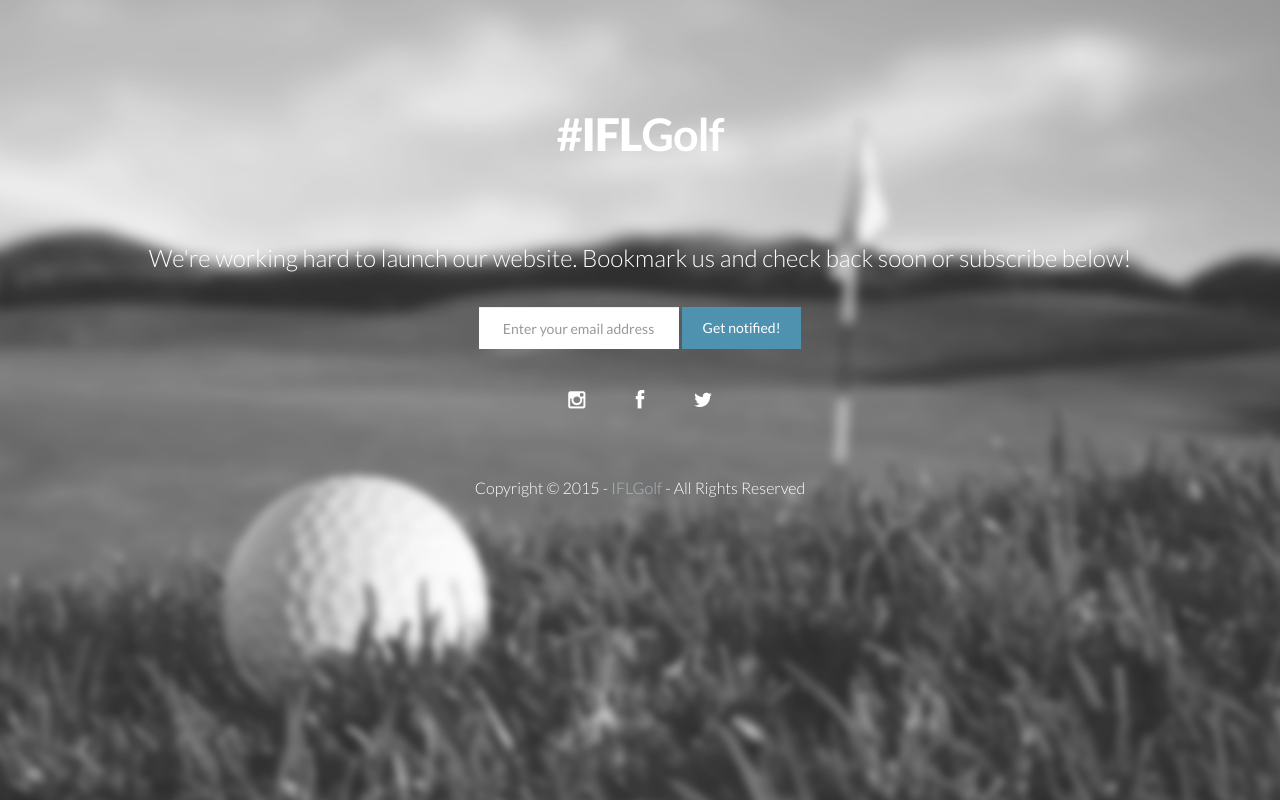
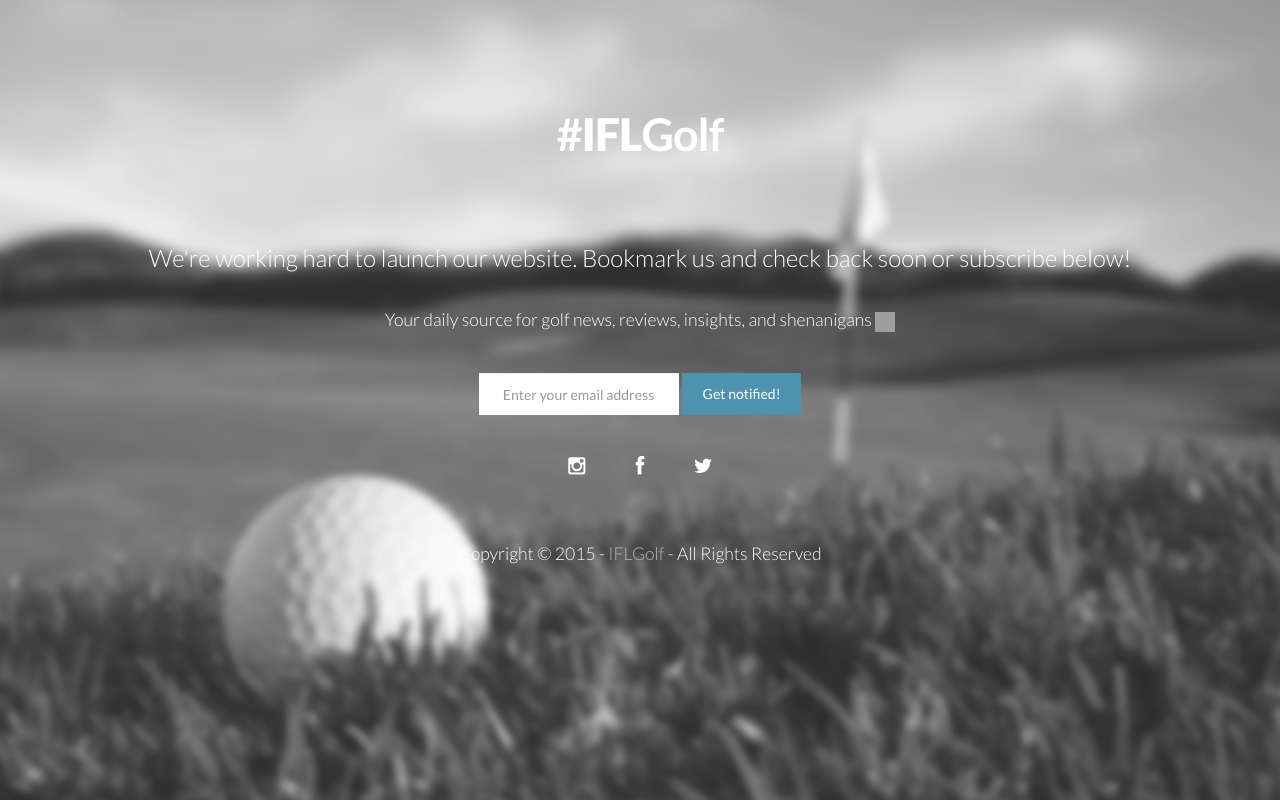
Before and after one commit to emerywebster/iflg-splash, a plain HTML site: page index.html in a window 1280 px wide. Drawn offline with nearby package versions, Linux system fonts and the light colour scheme; some packages are replaced by stand-ins of ours; grey boxes are pictures that could not be loaded; a script that the page names is missing.

Commit message:
add tagline and update paragraph font color

```diff
--- a/assets/css/style.css
+++ b/assets/css/style.css
@@ -32,8 +32,9 @@ h4 {
 }
 
 p {
-    margin-bottom: 20px;
-    font-size: 16px;
+    margin-bottom: 15px;
+    font-size: 1.1em;
+    color: #fff;
 }
 
 
--- a/index.html
+++ b/index.html
@@ -54,8 +54,9 @@
                     <h1><strong>&#35;</strong>IFL<strong>Golf</strong></h1>
                     <br />
                     <h2 class="subtitle">We're working hard to launch our website. Bookmark us and check back soon or subscribe below!</h2>
-                    <br/>
-
+                    <br />
+                    <p>Your daily source for golf news, reviews, insights, and shenanigans <img class="emoji" title=":golf:" alt=":golf:" src="https://assets.github.com/images/icons/emoji/golf.png" height="20" width="20" align="absmiddle"></p>
+                    <br />
                     <form class="form-inline validate signup" action="http://golf.us4.list-manage.com/subscribe/post-json?u=b7cf8b15e835e6e057f37f342&amp;id=6a20561b84&c=?" method="get" role="form">
                         <div class="form-group">
                             <input type="email" class="form-control btn" name="EMAIL" id="exampleInputEmail1" placeholder="Enter your email address">
```
